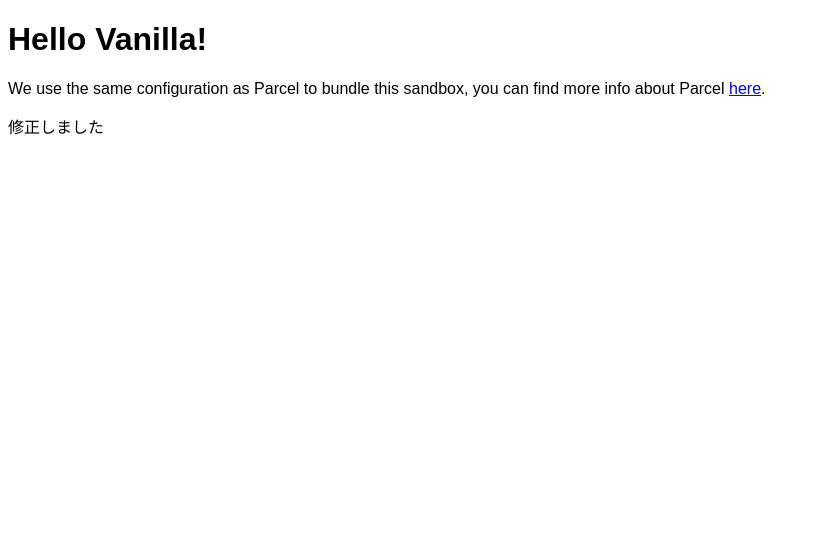
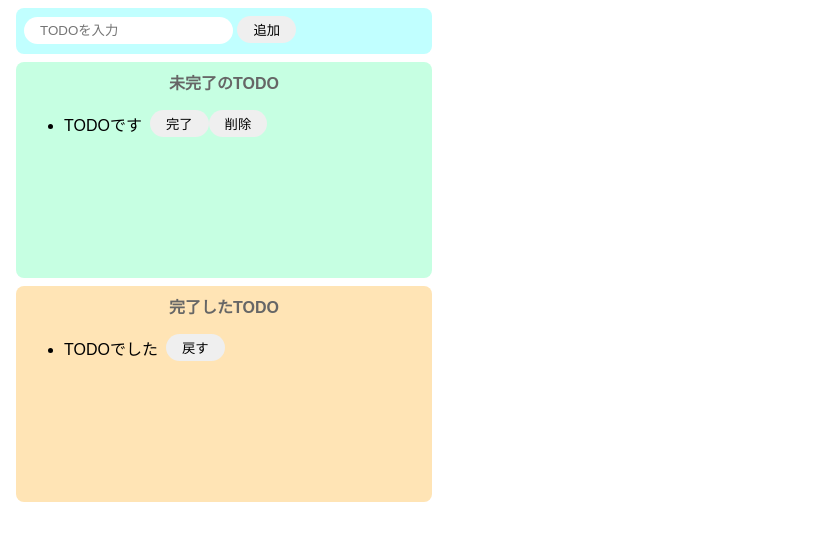
Before and after one commit to tukishima/codesandbox-test, a website built with Parcel: page index.html in a window 1280 px wide. Shown: the whole page, without its empty margins (0-819 px from the left). Built offline with nearby package versions, Linux system fonts and the light colour scheme.

Commit message:
javascriptバニラによるTODOアプリ作成は一旦完了まで。

```diff
--- a/index.html
+++ b/index.html
@@ -1,14 +1,34 @@
 <!DOCTYPE html>
 <html>
   <head>
-    <title>Parcel Sandbox</title>
+    <title>TODO(JS)</title>
     <meta charset="UTF-8" />
   </head>
 
   <body>
-    <div id="app"></div>
-    <p>修正しました</p>
-
+    <div class="input-area">
+      <input type="text" id="add-text" placeholder="TODOを入力" />
+      <button id="add-button">追加</button>
+    </div>
+    <div class="imcomplete-area">
+      <p class="title">未完了のTODO</p>
+      <ul id="incomplete-list">
+        <div class="list-row">
+          <li>TODOです</li>
+          <button>完了</button>
+          <button>削除</button>
+        </div>
+      </ul>
+    </div>
+    <div class="complete-area">
+      <p class="title">完了したTODO</p>
+      <ul id="complete-list">
+        <div class="list-row">
+          <li>TODOでした</li>
+          <button>戻す</button>
+        </div>
+      </ul>
+    </div>
     <script src="src/index.js"></script>
   </body>
 </html>
--- a/src/index.js
+++ b/src/index.js
@@ -1,10 +1,63 @@
 import "./styles.css";
 
-document.getElementById("app").innerHTML = `
-<h1>Hello Vanilla!</h1>
-<div>
-  We use the same configuration as Parcel to bundle this sandbox, you can find more
-  info about Parcel
-  <a href="https://parceljs.org" target="_blank" rel="noopener noreferrer">here</a>.
-</div>
-`;
+const onClickAdd = () => {
+  const inputText = document.querySelector("#add-text").value;
+  document.querySelector("#add-text").value = "";
+
+  // div生成
+  const div = document.createElement("div");
+  div.className = "list-row";
+
+  // liタグ生成
+  const li = document.createElement("li");
+  li.innerText = inputText;
+
+  // 完了button生成
+  const completeButton = document.createElement("button");
+  completeButton.innerText = "完了";
+  completeButton.addEventListener("click", () => {
+    deleteFromIncomleteList(completeButton.parentNode);
+
+    // 完了ボタンを押下時のアクション
+    const completeTarget = completeButton.parentNode;
+    const text = completeTarget.firstElementChild.innerText;
+
+    completeTarget.textContent = null;
+    const li = document.createElement("li");
+    li.innerHTML = text;
+
+    const backButton = document.createElement("button");
+    backButton.innerText = "戻す";
+
+    completeTarget.appendChild(li);
+    completeTarget.appendChild(backButton);
+
+    console.log(completeTarget);
+    //完了リストに追加
+    document.querySelector("#complete-list").appendChild(completeTarget);
+  });
+
+  // 削除button作成
+  const deleteButton = document.createElement("button");
+  deleteButton.innerText = "削除";
+  deleteButton.addEventListener("click", () => {
+    // 未完了リストから削除
+    const deleteTarget = deleteButton.parentNode;
+    deleteFromIncomleteList(deleteTarget);
+  });
+
+  //未完了から指定の要素を削除
+  const deleteFromIncomleteList = (target) => {
+    document.querySelector("#incomplete-list").removeChild(target);
+  };
+
+  // divタグの子要素に各要素を設定
+  div.appendChild(li);
+  div.appendChild(completeButton);
+  div.appendChild(deleteButton);
+
+  //未完了リストに追加
+  document.querySelector("#incomplete-list").appendChild(div);
+};
+
+document.querySelector("#add-button").addEventListener("click", onClickAdd);
--- a/src/styles.css
+++ b/src/styles.css
@@ -1,3 +1,66 @@
 body {
   font-family: sans-serif;
 }
+
+input {
+  border-radius: 16px;
+  border: none;
+  padding: 6px 16px;
+  outline: none;
+}
+
+button {
+  border-radius: 16px;
+  border: none;
+  padding: 4px 16px;
+}
+
+button:hover {
+  background-color: #ff7fff;
+  color: #fff;
+  cursor: pointer;
+}
+
+.input-area {
+  background-color: #c1ffff;
+  width: 400px;
+  height: 30px;
+  padding: 8px;
+  margin: 8px;
+  border-radius: 8px;
+}
+
+.imcomplete-area {
+  background-color: #c6ffe2;
+  width: 400px;
+  min-height: 200px;
+  padding: 8px;
+  margin: 8px;
+  border-radius: 8px;
+}
+
+.complete-area {
+  background: moccasin;
+  width: 400px;
+  min-height: 200px;
+  padding: 8px;
+  margin: 8px;
+  border-radius: 8px;
+}
+
+.title {
+  text-align: center;
+  margin-top: 0;
+  font-weight: bold;
+  color: #666;
+}
+
+.list-row {
+  display: flex;
+  align-items: center;
+  padding-bottom: 4px;
+}
+
+li {
+  margin-right: 8px;
+}
```
